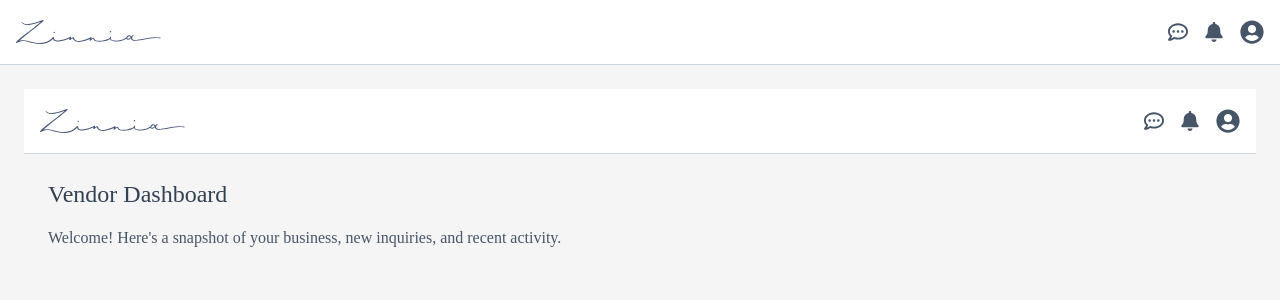
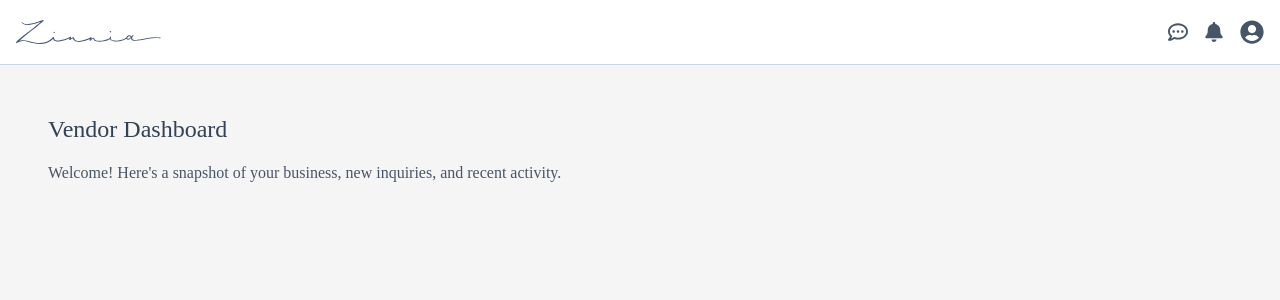
Before and after one commit to rachaelmarr/zinnia-app, a React (Create React App) app: page /vendor/dashboard in a window 1280 px wide. Shown: the top 300 px of the page. Built offline with nearby package versions, Linux system fonts and the light colour scheme; the HTML template or start-up script is replaced by a standard one.

Commit message:
remove double header in dashboard

```diff
--- a/src/pages/vendor/Dashboard/index.jsx
+++ b/src/pages/vendor/Dashboard/index.jsx
@@ -1,11 +1,7 @@
 import React from 'react';
-import VendorHeader from '../../../shared/components/VendorHeader';
 
 export default function VendorDashboard() {
   return (
-    <>
-      <VendorHeader isLoggedIn={true} />
-
     <main className="p-6">
       <h1 className="text-2xl font-[Literata] text-slate-700 mb-4">Vendor Dashboard</h1>
       <p className="text-slate-600 font-[Montserrat]">
@@ -14,6 +10,5 @@ export default function VendorDashboard() {
 
       {/* Dashboard cards or components go here */}
     </main>
-    </>
   );
 }
```
Lines whose indentation alone changed are shown as unchanged.
